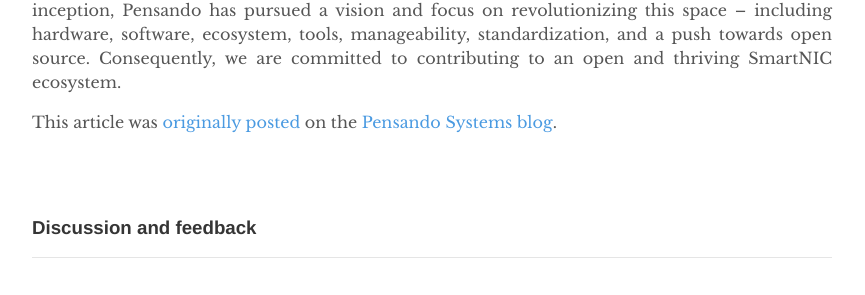
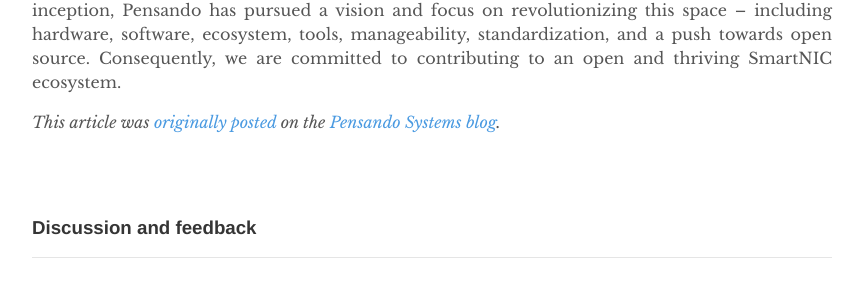
Before and after one commit to mariobaldi/mariobaldi.github.io, a Jekyll site: the page built from _posts/2020-10-12-smartNIC-standardization.md, in a window 1280 px wide. Shown: the part 3349-3644 px from the top of the page, without its empty margins (208-1073 px from the left). Built offline with Jekyll 4.4.1, drawn with Linux system fonts in a browser that asks for light colours; comment, search, counter and statistics services are not loaded.

```diff
--- a/_posts/2020-10-12-smartNIC-standardization.md
+++ b/_posts/2020-10-12-smartNIC-standardization.md
@@ -33,4 +33,4 @@ Several elements of the SmartNIC solution stack call for standardization (beyond
 
 The SmartNIC industry has made valuable strides in standardizing various interfaces of the infrastructure stack, but clearly there is a lot more work to be done as discussed above. Since its inception, Pensando has pursued a vision and focus on revolutionizing this space – including hardware, software, ecosystem, tools, manageability, standardization, and a push towards open source. Consequently, we are committed to contributing to an open and thriving SmartNIC ecosystem.
 
-This article was [originally posted](https://pensando.io/a-chat-about-forwarding/) on the [Pensando Systems](https://pensando.io/) [blog](https://pensando.io/blog/).
+*This article was [originally posted](https://pensando.io/a-chat-about-forwarding/) on the [Pensando Systems](https://pensando.io/) [blog](https://pensando.io/blog/).*
```
